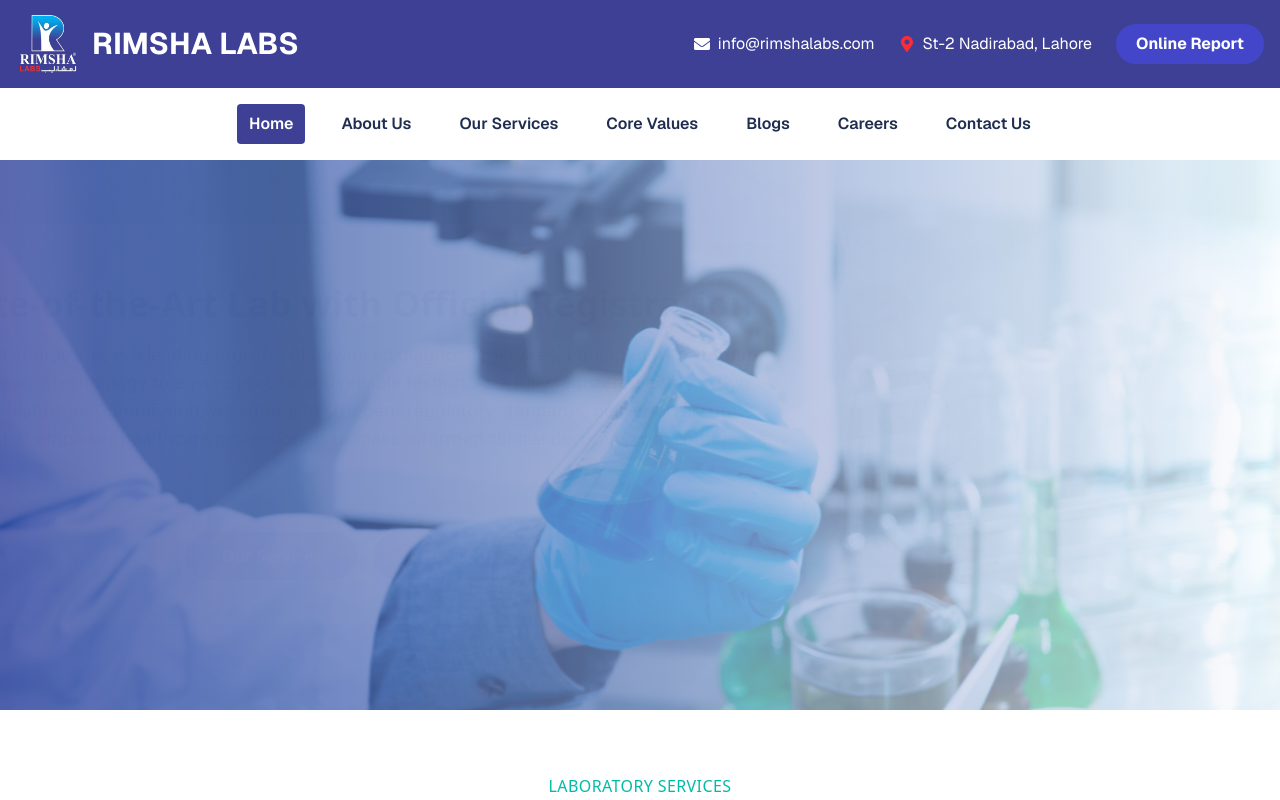
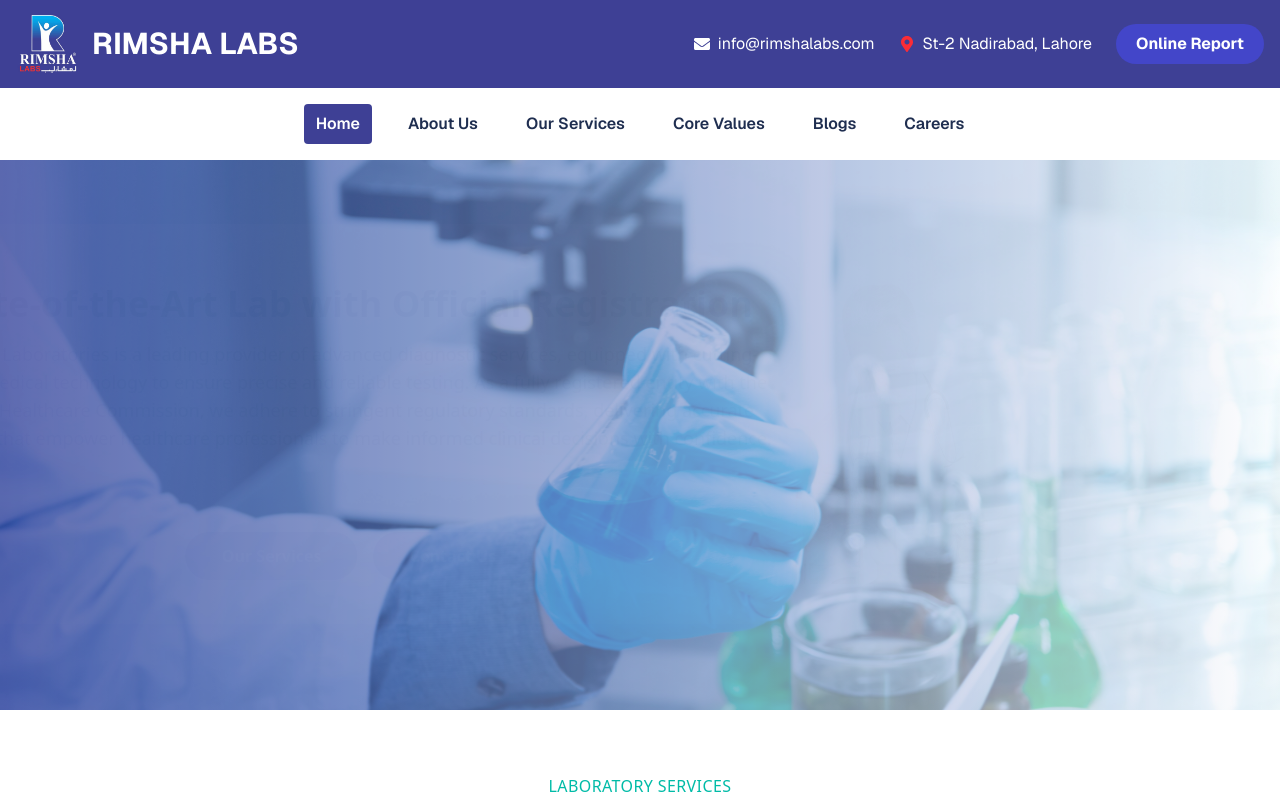
Before and after one commit to WaleedFromPakistan/RimshaLab, a Next.js app: page / in a window 1280 px wide. Shown: the top 800 px of the page. Built offline with nearby package versions, Linux system fonts and the light colour scheme.

Commit message:
just testing

```diff
--- a/app/Components/Header.jsx
+++ b/app/Components/Header.jsx
@@ -19,7 +19,7 @@ const Header = () => {
     { href: "/our_services", label: "Our Services" },
     { href: "/blogs", label: "Blogs" },
     { href: "/careers", label: "Careers" },
-    { href: "/contact_us", label: "Contact Us" },
+    // { href: "/contact_us", label: "Contact Us" },
   ];
 
   const linkClass = (href) =>
```
